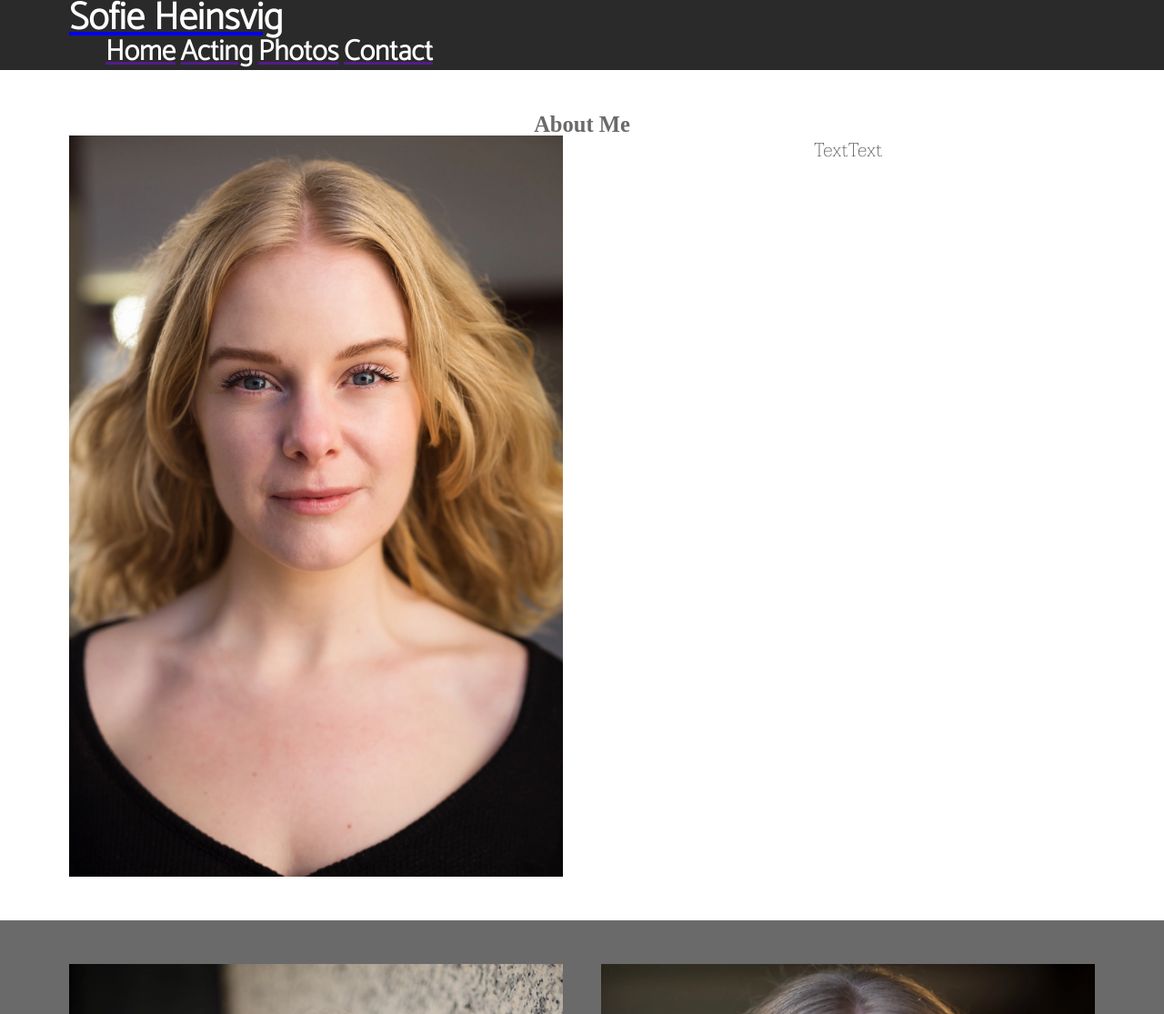
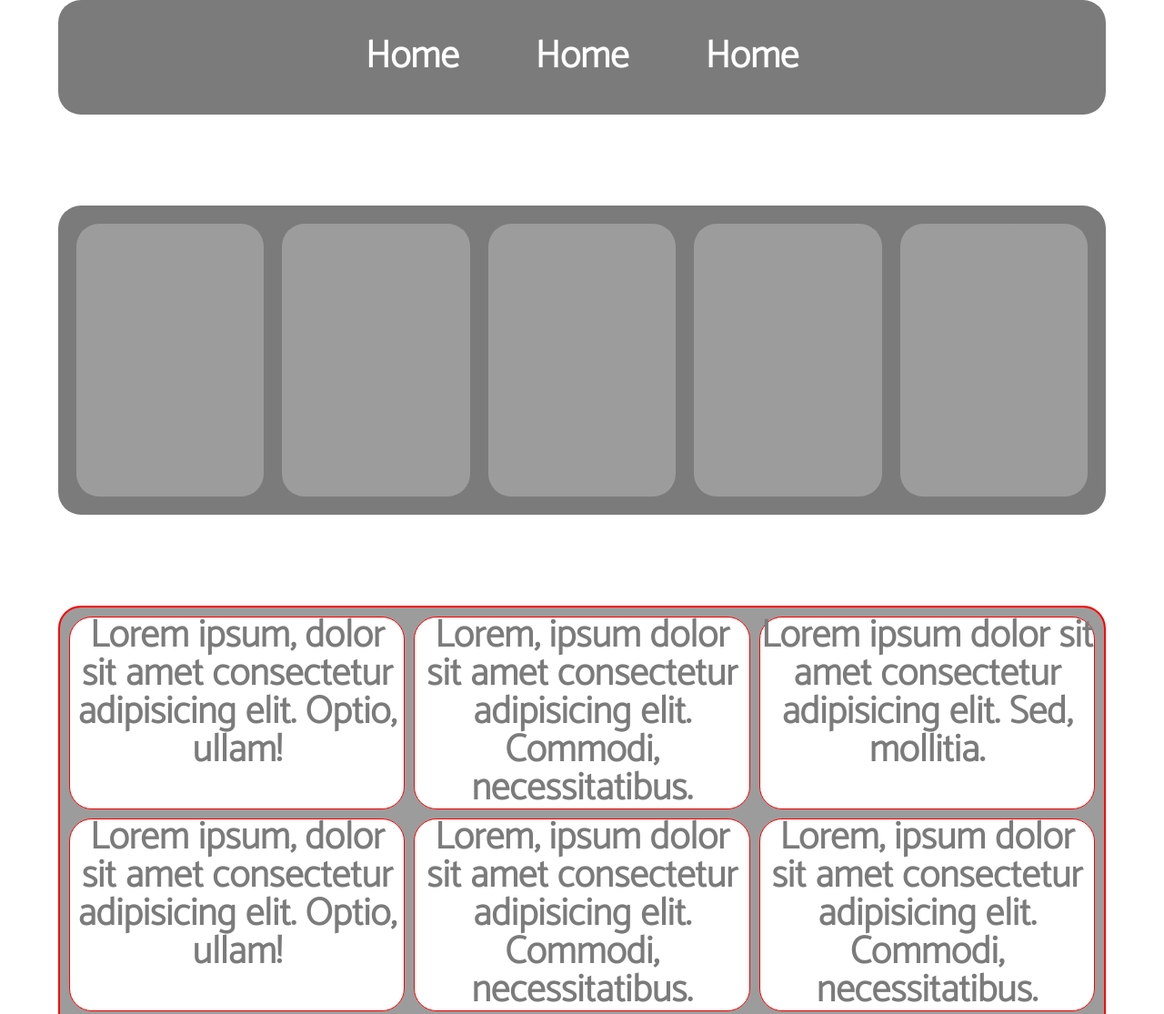
Before and after one commit to linusheinsvig/sofie, a plain HTML site: page index.html in a window 1280 px wide. Shown: the top 1115 px of the page at 91% size. Drawn offline with Linux system fonts and the light colour scheme.

Commit message:
Just playing around

```diff
--- a/index.html
+++ b/index.html
@@ -5,47 +5,37 @@
     <meta http-equiv="X-UA-Compatible" content="IE=edge">
     <meta name="viewport" content="width=device-width, initial-scale=1.0">
     <link rel="stylesheet" href="style.css">
-    <title>Sofie Heinsvig</title>
+    <title>Document</title>
 </head>
 <body>
-    <header class="bg-dark">
-        <div class="container">
-        <a href="index.html"><h1>Sofie Heinsvig</h1></a>
-        <nav>
-            <ul>
-                <li><a href=""><h2>Home</h2></a></li>
-                <li><a href=""><h2>Acting</h2></a></li>
-                <li><a href=""><h2>Photos</h2></a></li>
-                <li><a href=""><h2>Contact</h2></a></li>
-            </ul>
-        </nav>
+
+    <div class="menu">
+    <h2>Home</h2>
+    <h2>Home</h2>
+    <h2>Home</h2>
     </div>
-    </header>
 
-    <section class="bg-light">
-        <div class="container">
-        <h3>About Me</h3>
-        <div class="split">
-            <div>
-                <img src="images/heroimage.webp" alt="Sofie Heinsvig">
-            </div>
-            <div>
-                <p>TextText</p>
-            </div>
-        </div>
-        </div>
-    </section>
-    <section class="bg-grey">
-        <div class="container">
-        <div class="split">
-            <div>
-                <img src="images/collage1.webp" alt="Headshot1">
-            </div>
-            <div>
-                <img src="images/collage3.webp" alt="Headshot2">
-            </div>
-        </div>
+    <div class="container">
+
+        <div class="box">box 1</div>
+        <div class="box">box 2</div>
+        <div class="box">box 3</div>
+        <div class="box">box 4</div>
+        <div class="box">box 5</div>
+
     </div>
-    </section>
+
+    <div class="grid">
+        <div class="grid-row"><h1>Lorem ipsum, dolor sit amet consectetur adipisicing elit. Optio, ullam!</h1></div>
+        <div class="grid-row"><h1>Lorem, ipsum dolor sit amet consectetur adipisicing elit. Commodi, necessitatibus.</h1></div>
+        <div class="grid-row"><h1>Lorem ipsum dolor sit amet consectetur adipisicing elit. Sed, mollitia.</h1></div>
+        <div class="grid-row"><h1>Lorem ipsum, dolor sit amet consectetur adipisicing elit. Optio, ullam!</h1></div>
+        <div class="grid-row"><h1>Lorem, ipsum dolor sit amet consectetur adipisicing elit. Commodi, necessitatibus.</h1></div>
+        <div class="grid-row"><h1>Lorem, ipsum dolor sit amet consectetur adipisicing elit. Commodi, necessitatibus.</h1></div>
+        <div class="grid-row"><h1>Lorem ipsum dolor sit amet consectetur adipisicing elit. Sed, mollitia.</h1></div>
+        <div class="grid-row"><h1>Lorem ipsum, dolor sit amet consectetur adipisicing elit. Optio, ullam!</h1></div>
+        <div class="grid-row"><h1>Lorem, ipsum dolor sit amet consectetur adipisicing elit. Commodi, necessitatibus.</h1></div>
+    </div>
+
 </body>
 </html>
--- a/style.css
+++ b/style.css
@@ -1,9 +1,9 @@
 @import url('https://fonts.googleapis.com/css2?family=Catamaran:wght@200&family=Montserrat:wght@200&family=Taviraj:wght@100&display=swap');
 
 :root {
-    --clr-dark: #2a2a2a;
+    --clr-dark: #9c9c9c;
     --clr-light: #fff;
-    --clr-grey: #6a6a6a;
+    --clr-grey: #7b7b7b;
 
     --ff-h1: Catamaran;
     --ff-h2: Monntserrat;
@@ -13,6 +13,7 @@
 * {
     box-sizing: border-box;
     margin: 0;
+    padding: 0;
 }
 
 body {
@@ -39,44 +40,96 @@ h3 {
     color: var(--clr-grey);
 }
 
-section {
-    padding: 3rem 0;
+.container {
+    width: 90%;
+    background-color: var(--clr-grey);
+    padding: 10px;
+    margin: 100px auto;
+    display: flex;
+    justify-content: center;
+    border-radius: 25px;
+    flex: 1;
+
 }
 
-p, h3 {
+.box {
+    width: 250px;
+    height: 300px;
+    background-color: var(--clr-dark);
+    margin: 10px;
+    transition: 0.5s;
+    transform: scale(1);
     text-align: center;
+    border-radius: 25px;
+    flex: 1;
 }
 
-ul > li {
-    display: inline-flex;
+.box:hover {
+    background-color: var(--clr-light);
+    transform: scale(1.1);
+    z-index: 2;
+    box-shadow: inset 10px 10px 10px 10px red;
+    flex: 2;
 }
 
-.split {
-    display: flex;
-    flex-direction: column;
+.grid {
+    display: grid;
+    width: 90%;
+    background-color: var(--clr-dark);
+    padding: 10px;
+    grid-template-columns: repeat(3, 1fr);
+    gap: 10px;
+    margin: 10px auto;
+    text-align: center;
+    border: 2px solid red;
+    justify-content: center;
+    flex: 1;
+    border-radius: 25px;
 }
 
-@media (min-width: 40em) {
-    .split {
-        flex-direction: row;
-    }
-
-    .split > * {
-        flex-basis: 100%;
-    }
-
-    .split > * + * {
-        margin-left: 2em;
-    }
+.grid-row {
+    background-color: var(--clr-light);
+    color: var(--clr-grey);
+    border: 1px solid red;
+    transform: scale(1);
+    border-radius: 25px;
+    transform: 1s;
 }
 
-.container {
-    margin-inline: auto;
-    width: min(90%, 70.5rem);
+.grid-row h1 {
+    color: var(--clr-grey);
 }
 
-.bg-dark { background-color: var(--clr-dark); }
+.grid-row:hover {
+    transform: scale(1.1);
+    z-index: 2;
+    transition: 0.5s;
+}
 
-.bg-light { background-color: var(--clr-light); }
+.container:hover {
+    flex: 2;
+    transform: scale(1.1);
+    z-index: 2;
+    transition: 0.5s;
+}
 
-.bg-grey { background-color: var(--clr-grey); }
+.menu {
+    width: 90%;
+    background-color: var(--clr-grey);
+    color: var(--clr-light);
+    justify-content: center;
+    display: flex;
+    margin: auto;
+    border-radius: 25px;
+}
+
+.menu h2 {
+    font-size: 2em;
+    padding: 1em;
+}
+
+h2:hover {
+    color: aqua;
+    transform: scale(1.2);
+    transition: 0.5s;
+}
```
